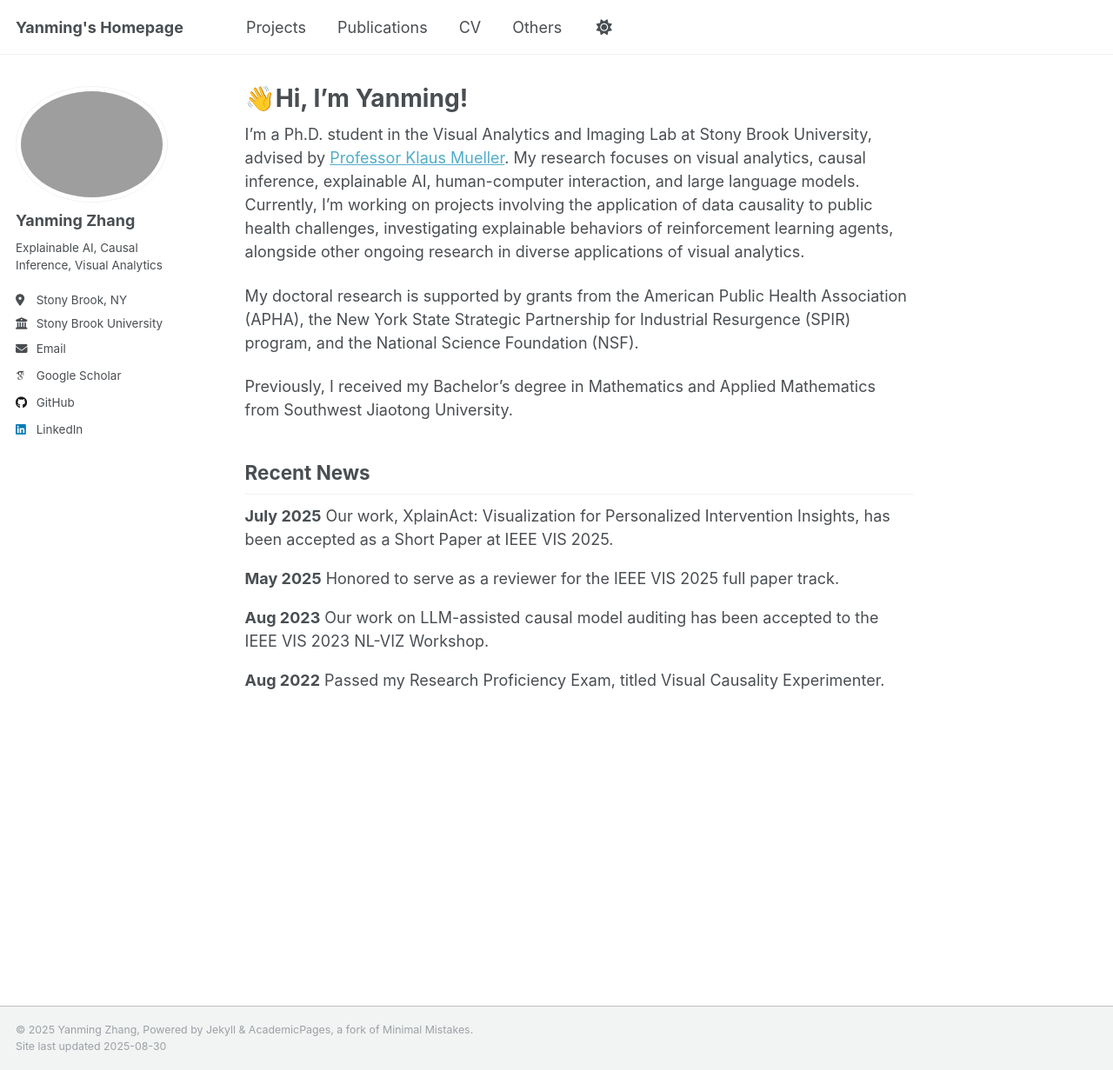
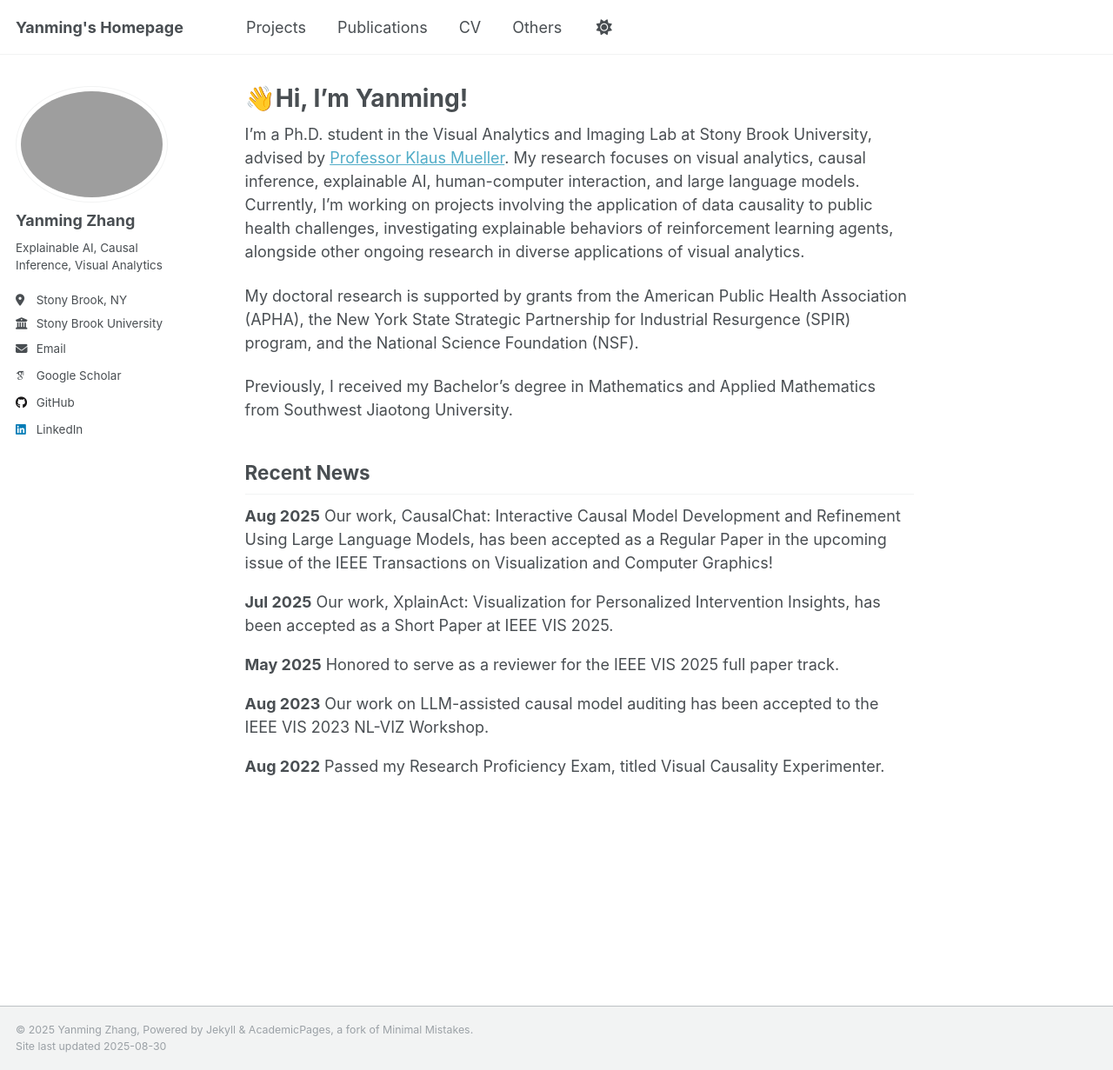
Before and after one commit to yanmluk/yanmluk.github.io, a Jekyll site: the page built from _pages/about.md, in a window 1280 px wide and 1231 px high. Shown: the whole window at 87% size. Built offline with Jekyll 4.4.1, drawn with Linux system fonts in a browser that asks for light colours; some web fonts are replaced.

Commit message:
CausalChat accepted

```diff
--- a/_pages/about.md
+++ b/_pages/about.md
@@ -16,7 +16,10 @@ Previously, I received my Bachelor's degree in Mathematics and Applied Mathemati
 Recent News
 ------
 <div style="margin-bottom: 1em;">
-  <strong>July 2025</strong> Our work, XplainAct: Visualization for Personalized Intervention Insights, has been accepted as a Short Paper at IEEE VIS 2025.
+  <strong>Aug 2025</strong> Our work, CausalChat: Interactive Causal Model Development and Refinement Using Large Language Models, has been accepted as a Regular Paper in the upcoming issue of the IEEE Transactions on Visualization and Computer Graphics!
+</div>
+<div style="margin-bottom: 1em;">
+  <strong>Jul 2025</strong> Our work, XplainAct: Visualization for Personalized Intervention Insights, has been accepted as a Short Paper at IEEE VIS 2025.
 </div>
 <div style="margin-bottom: 1em;">
   <strong>May 2025</strong> Honored to serve as a reviewer for the IEEE VIS 2025 full paper track.
```
Also changed, not shown: _publications/causalchat.md (+2 -2 lines), 3 other files.
